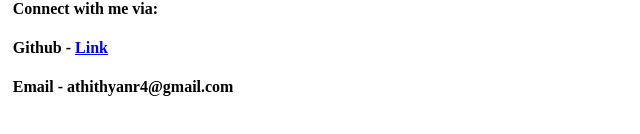
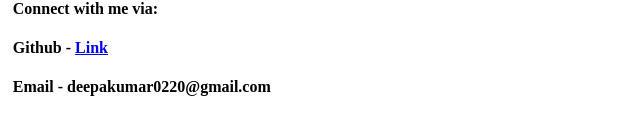
Before and after one commit to Deepakkumar757/portfolio, a React (Vite) app: page / in a window 1280 px wide. Shown: the part 180-314 px from the top of the page, without its empty margins (0-640 px from the left). Built offline with nearby package versions, Linux system fonts and the light colour scheme.

Commit message:
email change

```diff
--- a/src/App.tsx
+++ b/src/App.tsx
@@ -7,7 +7,7 @@ const App = () => {
     <h4>Resume:<a href="/resume.html">Click here</a></h4>
     <h4>Connect with me via:</h4>
     <h4>Github - <a href="https://github.com/Deepakkumar757">Link</a></h4>
-    <h4>Email - athithyanr4@gmail.com</h4></div>
+    <h4>Email - deepakumar0220@gmail.com</h4></div>
   )
 }
 
```
